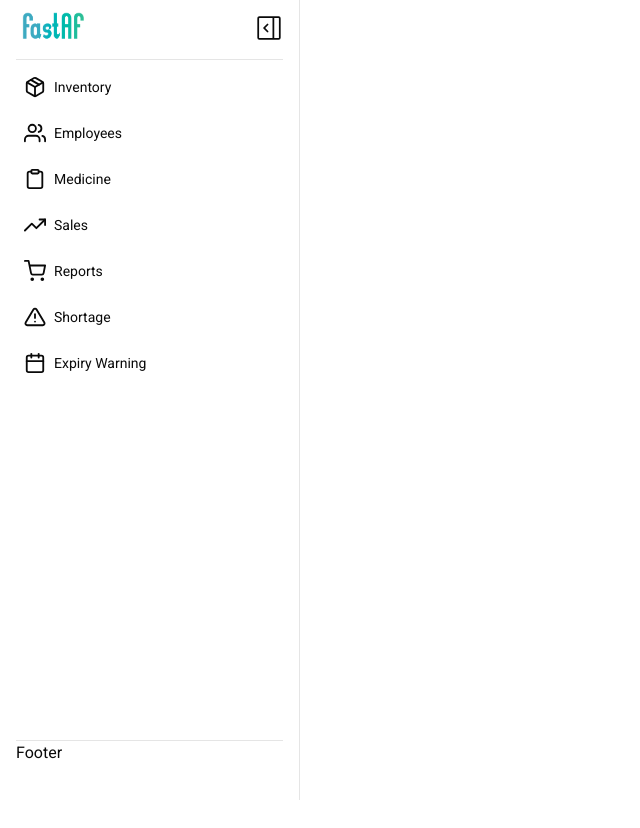
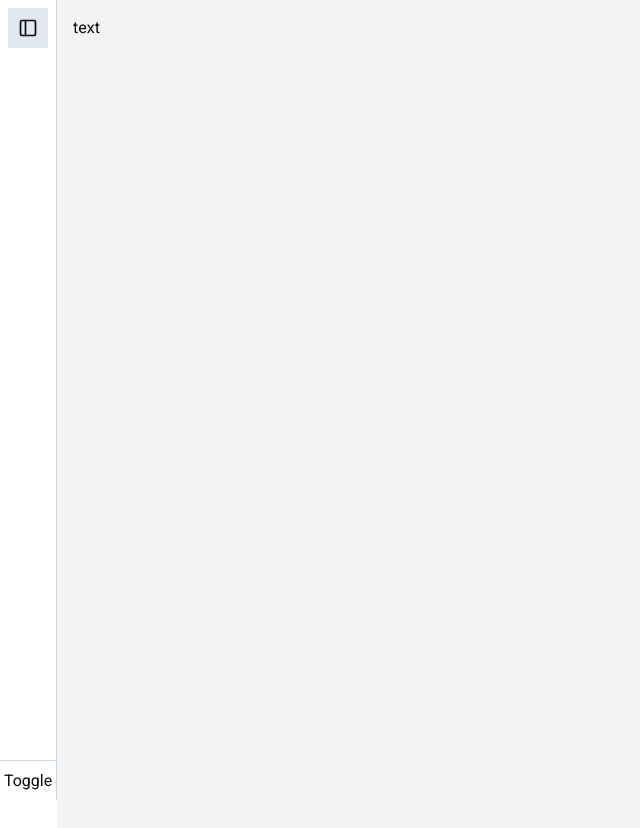
Before and after one commit to Mostafa-Kotb10/Dock-AI, a React (Vite) app: page /dashboard in a window 1280 px wide. Shown: the top 828 px of the page, without its empty margins (0-640 px from the left). Before the commit the page ends 800 px from the top, so only its background shows below. Built offline with nearby package versions, Linux system fonts and the light colour scheme.

Commit message:
dashboard init

```diff
--- a/src/constants/constants.ts
+++ b/src/constants/constants.ts
@@ -292,8 +292,15 @@ export const testimonials: Testimonial[] = [
 ];
 
 
+import { IconType } from "react-icons";
 
-export const sidebarLinks = [
+export type SidebarLink = {
+  name: string;
+  path: string;
+  icon: IconType;
+};
+
+export const sidebarLinks: SidebarLink[] = [
   {
     name: "Inventory",
     path: "/inventory",
@@ -317,7 +324,7 @@ export const sidebarLinks = [
   {
     name: "Reports",
     path: "/reports",
-    icon: FiShoppingCart ,
+    icon: FiShoppingCart,
   },
   {
     name: "Shortage",
@@ -327,7 +334,7 @@ export const sidebarLinks = [
   {
     name: "Expiry Warning",
     path: "/expiry-warning",
-    icon: FiCalendar ,
+    icon: FiCalendar,
   },
 ];
 
--- /dev/null
+++ b/src/context/SidebarContext.tsx
@@ -0,0 +1,30 @@
+/* eslint-disable react-refresh/only-export-components */
+import { createContext, useState } from "react";
+
+interface SidebarContextType {
+  isOpen: boolean;
+  toggleSidebar: () => void
+  active: string;
+  setActive: (active: string) => void;
+}
+
+export const sidebarContext = createContext<SidebarContextType | null>(null);
+
+export const SidebarProvider = ({
+  children,
+}: {
+  children: React.ReactNode;
+}) => {
+  const [isOpen, setIsOpen] = useState(false);
+  const [active, setActive] = useState("Dashboard");
+
+  const toggleSidebar = () => {
+    setIsOpen(!isOpen)
+  }
+
+  return (
+    <sidebarContext.Provider value={{ isOpen, toggleSidebar, active, setActive }}>
+      {children}
+    </sidebarContext.Provider>
+  );
+};
--- /dev/null
+++ b/src/hooks/useSidebarContext.tsx
@@ -0,0 +1,10 @@
+import { sidebarContext } from "@/context/SidebarContext";
+import { useContext } from "react";
+
+export const useSidebarContext = () => {
+  const context = useContext(sidebarContext);
+  if (!context) {
+    throw new Error("useSidebarContext must be used within a SidebarProvider");
+  }
+  return context;
+};
--- a/src/pages/dashboard/Dashboard.tsx
+++ b/src/pages/dashboard/Dashboard.tsx
@@ -1,12 +1,19 @@
-import Sidebar from "./Sidebar"
-
+import Sidebar from "./Sidebar";
 const Dashboard = () => {
   return (
-    <div className="flex h-screen">
-        <Sidebar />
-        <div></div>
+    <div className="flex">
+      <Sidebar />
+      <ExampleContent />
     </div>
-  )
-}
+  );
+};
 
-export default Dashboard
+const ExampleContent = () => {
+  return (
+    <div className="h-[200dvh] flex-1 bg-gray-100 p-4  ">
+      <span>text</span>
+    </div>
+  );
+};
+
+export default Dashboard;
--- a/src/pages/dashboard/Sidebar.tsx
+++ b/src/pages/dashboard/Sidebar.tsx
@@ -1,81 +1,57 @@
-import { GoSidebarCollapse, GoSidebarExpand } from "react-icons/go";
+import { SidebarProvider } from "@/context/SidebarContext";
+import { useSidebarContext } from "@/hooks/useSidebarContext";
+import { ChevronLeft } from "lucide-react";
 import { motion, Variants } from "motion/react";
-import { useState } from "react";
-import Logo from "@/components/Logo";
-import { cn } from "@/lib/utils";
-import sidebarLinks from "@/constants/constants";
+import { FiSidebar } from "react-icons/fi";
 
-const variants: Variants = {
+const sidebarVariants: Variants = {
+  expanded: {
+    width: "225px",
+  },
   collapsed: {
     width: "fit-content",
-  },
-  expanded: {
-    width: 300,
   },
 };
 
 const Sidebar = () => {
-  const [isOpen, setIsOpen] = useState(true);
+  return (
+    <SidebarProvider>
+      <SidebarContainer />
+    </SidebarProvider>
+  );
+};
+
+const SidebarContainer = () => {
+  const { isOpen, toggleSidebar } = useSidebarContext();
 
   return (
-    <motion.div
-      className="grid h-full grid-rows-[60px_1fr_60px] border-r px-4"
-      variants={variants}
-      initial="expanded"
-      animate={isOpen ? "expanded" : "collapsed"}
-      transition={{
-        ease: "easeInOut",
+    <motion.nav
+      className="sticky top-0 left-0 h-screen shrink-0 border-r border-slate-300 bg-white p-2 "
+      layout
+      style={{
+        width: isOpen ? "225px" : "fit-content",
       }}
     >
-      <motion.div className="border-b py-2" layout>
-        <div
-          className={cn(
-            "flex items-center justify-between",
-            !isOpen && "justify-center",
-          )}
-        >
-          {isOpen && <Logo className="h-[40px]" />}
-          {isOpen ? (
-            <GoSidebarExpand
-              className="size-7 cursor-pointer"
-              onClick={() => setIsOpen(!isOpen)}
-            />
-          ) : (
-            <GoSidebarCollapse
-              className="size-7 cursor-pointer"
-              onClick={() => setIsOpen(!isOpen)}
-            />
-          )}
-        </div>
+      <motion.div layout className="grid size-10 place-content-center bg-slate-200">
+        <FiSidebar className="size-5" />
       </motion.div>
 
-      <motion.div className="" layout>
-        <div className="py-2">
-          <ul className="space-y-2">
-            {sidebarLinks.map((link) => (
-              <li key={link.path} className="text-sm">
-                <a
-                  href={link.path}
-                  className={cn(
-                    "flex items-center gap-2 rounded-lg p-2 transition hover:bg-gray-100 dark:hover:bg-gray-800",
-                    !isOpen && "justify-center",
-                  )}
-                >
-                  <link.icon className="size-5.5" />
-                  {isOpen && (
-                    <span className="whitespace-nowrap">{link.name}</span>
-                  )}
-                </a>
-              </li>
-            ))}
-          </ul>
-        </div>
-      </motion.div>
+      <ToggleSidebar />
+    </motion.nav>
+  );
+};
 
-      <motion.div className="border-t" layout>
-        Footer
-      </motion.div>
-    </motion.div>
+const ToggleSidebar = () => {
+  const { isOpen, toggleSidebar } = useSidebarContext();
+
+  return (
+    <motion.button
+      className="absolute right-0 bottom-0 left-0 h-10 border-t border-slate-300 bg-white"
+      layout
+      onClick={toggleSidebar}
+    >
+      <motion.span>Toggle</motion.span>
+    </motion.button>
   );
 };
 
```
